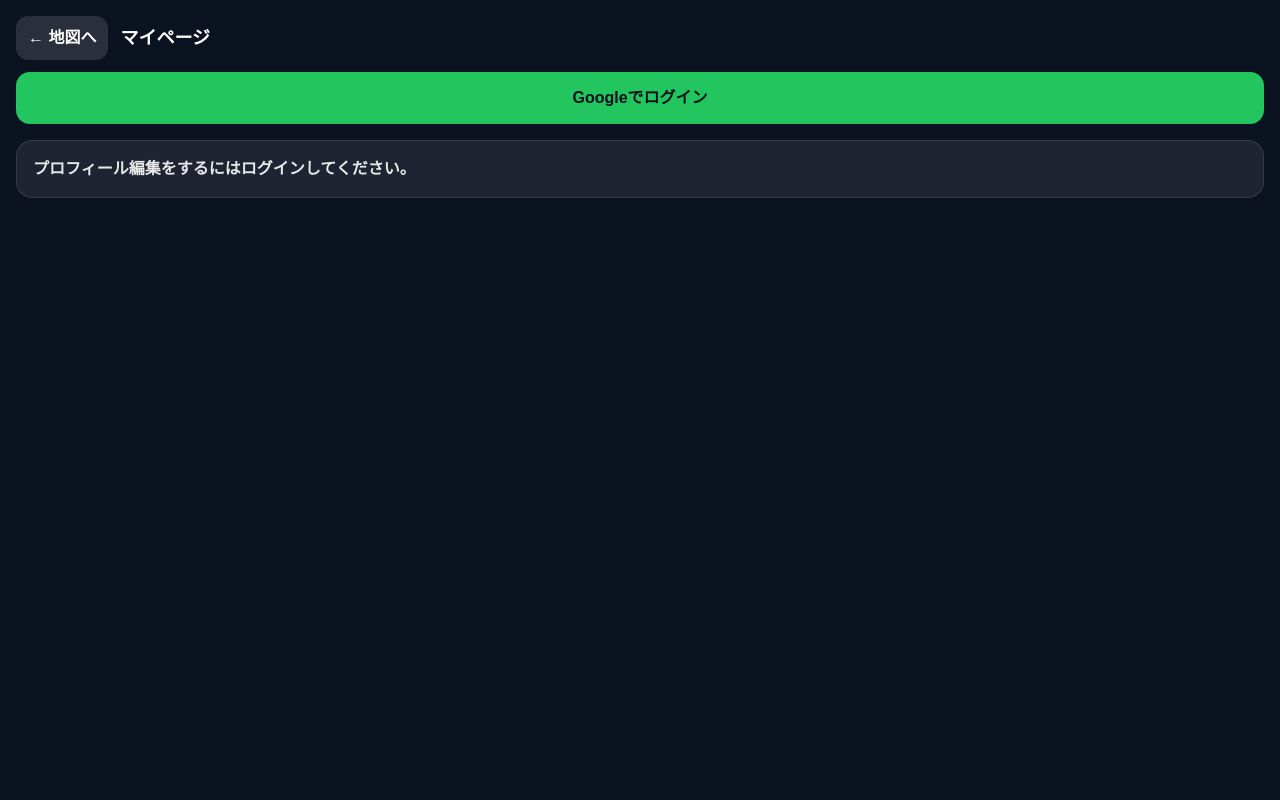
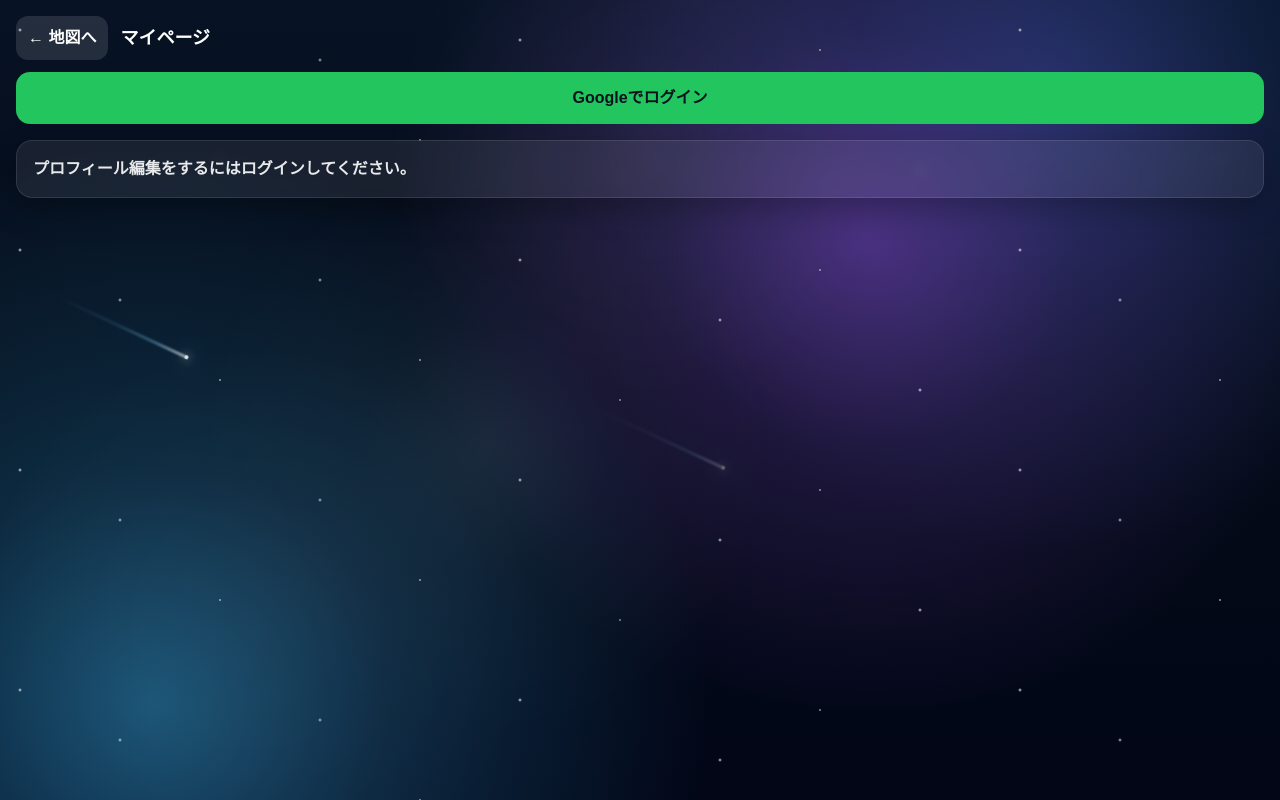
Before and after one commit to yomoyomo9411-wq/meshi, a Next.js app: page /me in a window 1280 px wide. Built offline with nearby package versions, Linux system fonts and the light colour scheme; no server answers.

Commit message:
MyPage編集画面UI変更

```diff
--- a/app/me/page.tsx
+++ b/app/me/page.tsx
@@ -14,7 +14,7 @@ import {
 } from "../lib/profileClient";
 
 type Profile = {
-  photoURL: string; // Firestore/Storage用
+  photoURL: string;
   name: string;
   affiliation: string;
   sns: string;
@@ -36,7 +36,6 @@ export default function MyPage() {
   const [profile, setProfile] = useState<Profile>(defaultProfile);
   const [loading, setLoading] = useState<boolean>(true);
 
-  // 保存通知（中央表示用）
   const [savedMsg, setSavedMsg] = useState<string>("");
   const hideTimerRef = useRef<number | null>(null);
 
@@ -49,7 +48,6 @@ export default function MyPage() {
     }, 2000);
   };
 
-  // ログイン状態を監視 + Firestoreからプロフィール読み込み
   useEffect(() => {
     const unsub = onAuthStateChanged(auth, async (u) => {
       setUser(u);
@@ -72,7 +70,6 @@ export default function MyPage() {
             history: p.history ?? "",
           });
         } else {
-          // 初回は空のまま
           setProfile(defaultProfile);
         }
       } catch (e) {
@@ -118,7 +115,6 @@ export default function MyPage() {
     }
   };
 
-  // 画像選択
   const fileInputRef = useRef<HTMLInputElement | null>(null);
   const openFilePicker = () => fileInputRef.current?.click();
 
@@ -126,10 +122,8 @@ export default function MyPage() {
     const file = e.target.files?.[0];
     if (!file) return;
 
-    // 同じ画像を選び直してもonChangeが発火するように
     e.currentTarget.value = "";
 
-    // まずプレビュー（ローカル）
     const localPreview = URL.createObjectURL(file);
     setProfile((p) => ({ ...p, photoURL: localPreview }));
 
@@ -141,7 +135,6 @@ export default function MyPage() {
     try {
       showToast("画像をアップロード中…");
       const url = await uploadProfileImage(user.uid, file);
-      // StorageのURLで上書き（永続化）
       setProfile((p) => ({ ...p, photoURL: url }));
       showToast("画像アップロード完了！");
     } catch (err) {
@@ -154,11 +147,75 @@ export default function MyPage() {
     <div
       style={{
         minHeight: "100vh",
+        color: "white",
         padding: 16,
-        background: "#0b1220",
-        color: "white",
+        position: "relative",
+        overflow: "hidden",
+        backgroundColor: "#020617",
+        backgroundImage: `
+          radial-gradient(circle at 12% 88%, rgba(56, 189, 248, 0.42) 0%, rgba(56, 189, 248, 0.18) 18%, rgba(56, 189, 248, 0.00) 42%),
+          radial-gradient(circle at 68% 30%, rgba(168, 85, 247, 0.40) 0%, rgba(168, 85, 247, 0.16) 20%, rgba(168, 85, 247, 0.00) 46%),
+          radial-gradient(circle at 82% 12%, rgba(59, 130, 246, 0.24) 0%, rgba(59, 130, 246, 0.10) 16%, rgba(59, 130, 246, 0.00) 36%),
+          radial-gradient(circle at 38% 56%, rgba(255, 255, 255, 0.07) 0%, rgba(255, 255, 255, 0.02) 14%, rgba(255, 255, 255, 0.00) 32%),
+          linear-gradient(180deg, #071224 0%, #040b18 48%, #020617 100%)
+        `,
       }}
     >
+      {/* 固定の星背景 */}
+      <div
+        style={{
+          position: "fixed",
+          inset: 0,
+          pointerEvents: "none",
+          zIndex: 0,
+          backgroundImage: `
+            radial-gradient(2px 2px at 20px 30px, rgba(255,255,255,0.95), transparent),
+            radial-gradient(2px 2px at 120px 80px, rgba(255,255,255,0.85), transparent),
+            radial-gradient(1.5px 1.5px at 220px 160px, rgba(255,255,255,0.9), transparent),
+            radial-gradient(2px 2px at 320px 60px, rgba(255,255,255,0.8), transparent),
+            radial-gradient(1.5px 1.5px at 420px 140px, rgba(255,255,255,0.9), transparent),
+            radial-gradient(2px 2px at 520px 40px, rgba(255,255,255,0.95), transparent),
+            radial-gradient(1.5px 1.5px at 620px 180px, rgba(255,255,255,0.8), transparent),
+            radial-gradient(2px 2px at 720px 100px, rgba(255,255,255,0.9), transparent),
+            radial-gradient(1.5px 1.5px at 820px 50px, rgba(255,255,255,0.85), transparent),
+            radial-gradient(2px 2px at 920px 170px, rgba(255,255,255,0.95), transparent)
+          `,
+          backgroundRepeat: "repeat",
+          backgroundSize: "1000px 220px",
+          opacity: 0.9,
+        }}
+      />
+
+      {/* 流れ星レイヤー */}
+      <div
+        style={{
+          position: "fixed",
+          inset: 0,
+          pointerEvents: "none",
+          zIndex: 0,
+          overflow: "hidden",
+        }}
+      >
+        <span className="shooting-star shooting-star-1" />
+        <span className="shooting-star shooting-star-2" />
+        <span className="shooting-star shooting-star-3" />
+      </div>
+
+      {/* うっすら霧っぽい光 */}
+      <div
+        style={{
+          position: "fixed",
+          inset: 0,
+          pointerEvents: "none",
+          zIndex: 0,
+          background: `
+            radial-gradient(circle at 50% 18%, rgba(255,255,255,0.04), rgba(255,255,255,0.00) 28%),
+            radial-gradient(circle at 20% 78%, rgba(255,255,255,0.03), rgba(255,255,255,0.00) 24%)
+          `,
+          mixBlendMode: "screen",
+        }}
+      />
+
       {/* 保存トースト */}
       {savedMsg && (
         <div
@@ -193,7 +250,15 @@ export default function MyPage() {
       )}
 
       {/* ヘッダー */}
-      <div style={{ display: "flex", alignItems: "center", gap: 12 }}>
+      <div
+        style={{
+          display: "flex",
+          alignItems: "center",
+          gap: 12,
+          position: "relative",
+          zIndex: 1,
+        }}
+      >
         <button
           onClick={() => router.push("/")}
           style={{
@@ -211,7 +276,7 @@ export default function MyPage() {
       </div>
 
       {/* ログインUI */}
-      <div style={{ marginTop: 12 }}>
+      <div style={{ marginTop: 12, position: "relative", zIndex: 1 }}>
         <AuthButton />
       </div>
 
@@ -223,6 +288,10 @@ export default function MyPage() {
           borderRadius: 16,
           background: "rgba(255,255,255,0.08)",
           border: "1px solid rgba(255,255,255,0.10)",
+          backdropFilter: "blur(6px)",
+          position: "relative",
+          zIndex: 1,
+          boxShadow: "0 12px 30px rgba(0,0,0,0.25)",
         }}
       >
         {loading ? (
@@ -235,7 +304,6 @@ export default function MyPage() {
           <>
             {/* 画像 + 名前 */}
             <div style={{ display: "flex", gap: 16, alignItems: "center" }}>
-              {/* 画像枠：タップで画像選択 */}
               <button
                 type="button"
                 onClick={openFilePicker}
@@ -251,6 +319,8 @@ export default function MyPage() {
                   cursor: "pointer",
                   padding: 0,
                   flexShrink: 0,
+                  boxShadow:
+                    "0 0 0 4px rgba(255,214,94,0.20), 0 0 18px rgba(255,214,94,0.28)",
                 }}
                 aria-label="プロフィール画像を選択"
                 title="タップして画像を選択"
@@ -275,7 +345,6 @@ export default function MyPage() {
                 style={{ display: "none" }}
               />
 
-              {/* 右側：名前入力 */}
               <div style={{ flex: 1 }}>
                 <div style={{ fontSize: 14, opacity: 0.9, marginBottom: 6 }}>
                   名前（必須）
@@ -363,6 +432,82 @@ export default function MyPage() {
           </>
         )}
       </div>
+
+      <style jsx>{`
+        .shooting-star {
+          position: absolute;
+          width: 4px;
+          height: 4px;
+          border-radius: 999px;
+          background: rgba(255, 255, 255, 1);
+          box-shadow:
+            0 0 10px rgba(255, 255, 255, 1),
+            0 0 18px rgba(125, 211, 252, 0.9),
+            0 0 30px rgba(56, 189, 248, 0.45);
+          opacity: 0;
+        }
+
+        .shooting-star::after {
+          content: "";
+          position: absolute;
+          top: 50%;
+          right: 2px;
+          width: 140px;
+          height: 2px;
+          transform: translateY(-50%);
+          transform-origin: right center;
+          background: linear-gradient(
+            270deg,
+            rgba(255, 255, 255, 0.95) 0%,
+            rgba(125, 211, 252, 0.55) 25%,
+            rgba(125, 211, 252, 0.18) 55%,
+            rgba(255, 255, 255, 0) 100%
+          );
+          filter: blur(1px);
+          border-radius: 999px;
+        }
+
+        .shooting-star-1 {
+          top: 90px;
+          left: -140px;
+          animation: meteor 7s linear infinite;
+          animation-delay: 0s;
+        }
+
+        .shooting-star-2 {
+          top: 170px;
+          left: -240px;
+          animation: meteor 8.5s linear infinite;
+          animation-delay: 2.2s;
+        }
+
+        .shooting-star-3 {
+          top: 130px;
+          left: -320px;
+          animation: meteor 9.2s linear infinite;
+          animation-delay: 4.6s;
+        }
+
+        @keyframes meteor {
+          0% {
+            transform: translateX(0) translateY(0) rotate(25deg);
+            opacity: 0;
+          }
+          8% {
+            opacity: 0.95;
+          }
+          18% {
+            opacity: 1;
+          }
+          38% {
+            opacity: 0.9;
+          }
+          100% {
+            transform: translateX(1100px) translateY(480px) rotate(25deg);
+            opacity: 0;
+          }
+        }
+      `}</style>
     </div>
   );
 }
```
